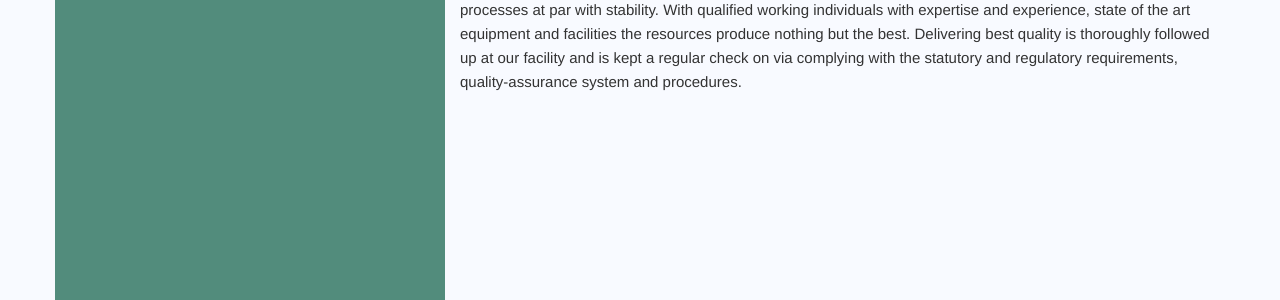
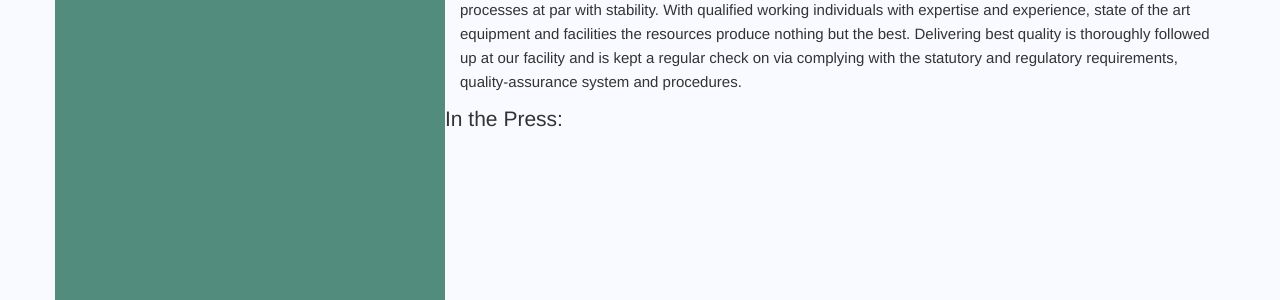
Before and after one commit to jitapi/jitapi.github.io, a Jekyll site: the page built from about.html, in a window 1280 px wide. Shown: the part 1096-1396 px from the top of the page. Built offline with Jekyll 4.4.1, drawn with Linux system fonts in a browser that asks for light colours.

Commit message:
Update about.html

```diff
--- a/about.html
+++ b/about.html
@@ -58,14 +58,16 @@ Delivering best quality is thoroughly followed up at our facility and is kept a
 quality-assurance system and procedures. <br>
         </p>
 
-        <!-- <h3 class="lead"id="anchor3">In the Press:</h3>
-        <blockquote>
-          <em>Donec congue lacinia dui, a porttitor lectus condimentum oreet. Nunc eu ullamcorper orci. Quisque eget odio ac lectus e vestibulum faucibus et in metus. In pellentesque faucibus vestibulum. Nulla nulla justo, eget luctus tortor dolor sit amet lipsum odio lectus congue.</em>
+
+    </div>
+    <h3 class="lead"id="anchor3">In the Press:</h3>
+        <!-- <blockquote>
+          <em>Donec congue lacinia dui, a porttitor lectus condimentum oreet. Nunc eu ullamcorper orci. Quisque eget odio ac lectus e vestibulum faucibus et in metus.
+            In pellentesque faucibus vestibulum. Nulla nulla justo, eget luctus tortor dolor sit amet lipsum odio lectus congue.</em>
         </blockquote>
         <p class="block-author"> MARCIA HERNANDEZ, CLIENT</p>
         <br><br>
-        <p>Sed nec diam eu diam mattis viverra. Nulla fringilla, orci ac euismod semper, magna diam porttitor mauris, quis sollicitudin sapien justo in libero. Vestibulum mollis mauris enim. Morbi euismod magna ac lorem rutrum elementum. Donec viverra auctor lobortis. Pellentesque eu est a nulla placerat dignissim. Morbi a enim in magna semper bibendum. Etiam scelerisque, nunc.</p></p> -->
-    </div>
+        <p>Sed nec diam eu diam mattis viverra. Nulla fringilla, orci ac euismod semper, </p></p> -->
   </div>
 </div>
 
```
